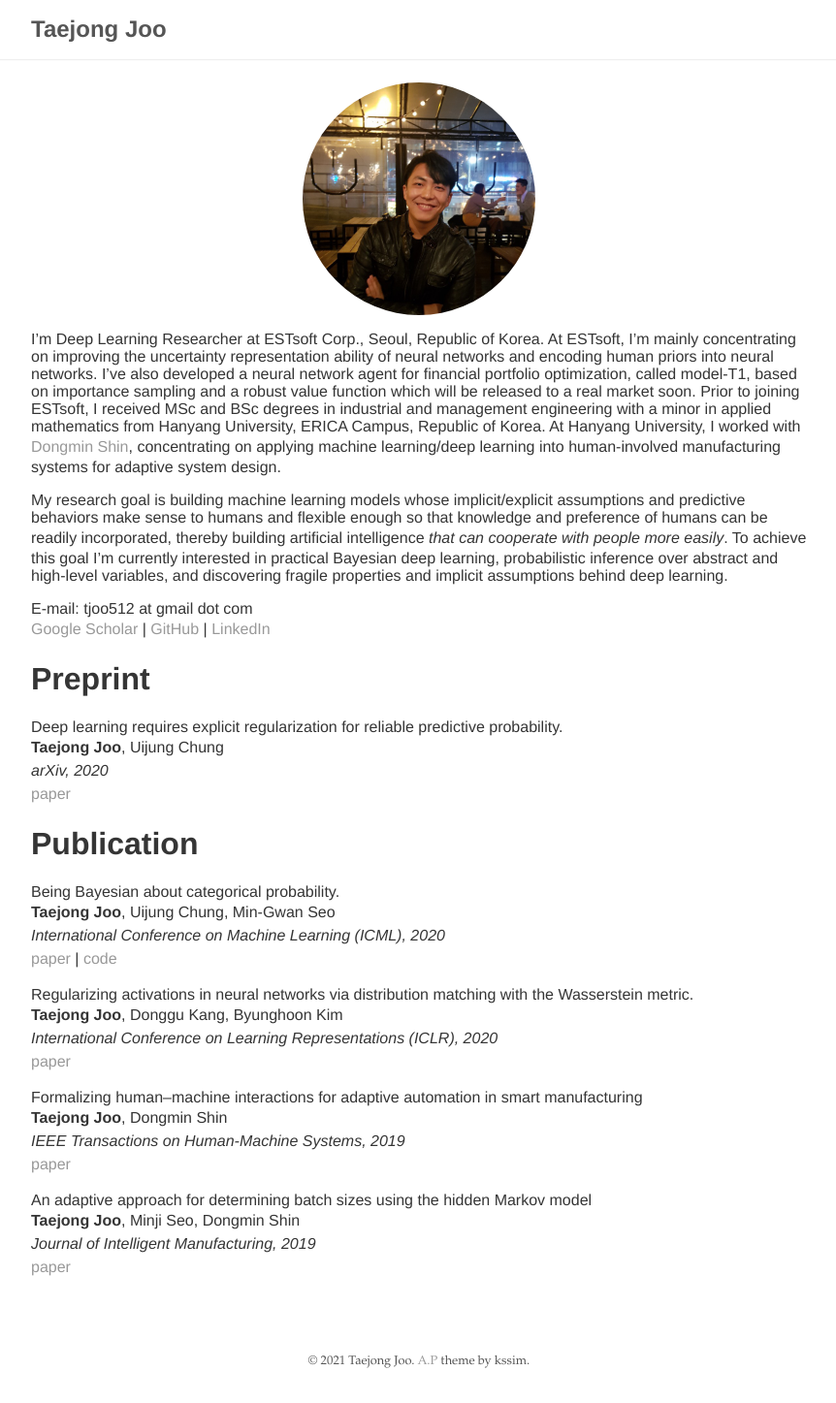
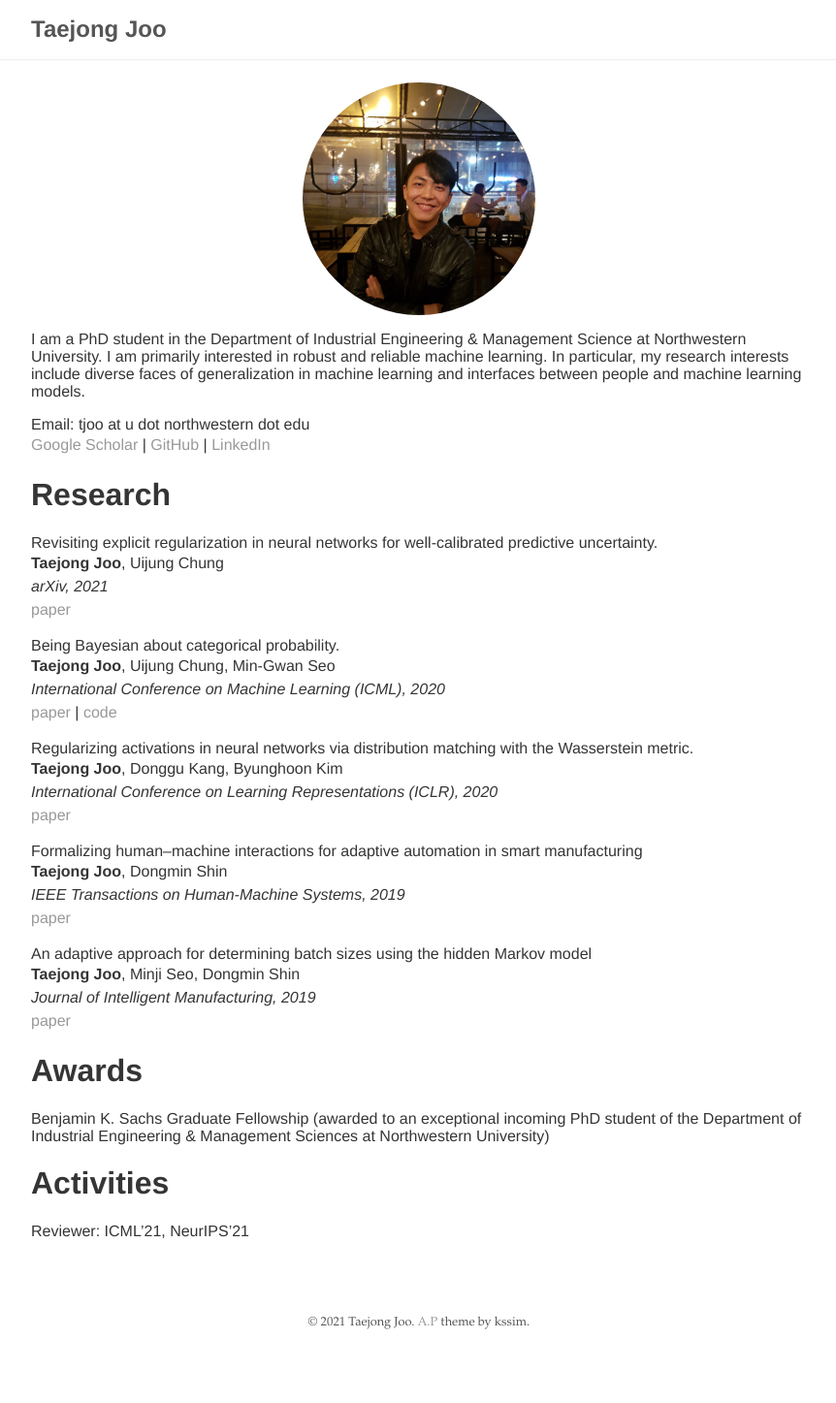
Before and after one commit to tjoo512/tjoo512.github.io, a Jekyll site: the page built from index.md, in a window 1280 px wide. Shown: the whole page at 97% size, without its empty margins (208-1070 px from the left). Built offline with Jekyll 4.4.1, drawn with Linux system fonts in a browser that asks for light colours; after the commit the page ends 1407 px from its top, so only the background shows below that.

Commit message:
simplifying bio

```diff
--- a/index.md
+++ b/index.md
@@ -2,27 +2,19 @@
 layout: about
 ---
 
-I’m Deep Learning Researcher at ESTsoft Corp., Seoul, Republic of Korea. At ESTsoft, I’m mainly concentrating on improving the uncertainty representation ability of neural networks and encoding human priors into neural networks. I’ve also developed a neural network agent for financial portfolio optimization, called model-T1, based on importance sampling and a robust value function which will be released to a real market soon.
-Prior to joining ESTsoft, I received MSc and BSc degrees in industrial and management engineering with a minor in applied mathematics from Hanyang University, ERICA Campus, Republic of Korea. At Hanyang University, I worked with [Dongmin Shin](https://interact.hanyang.ac.kr/), concentrating on applying machine learning/deep learning into human-involved manufacturing systems for adaptive system design.
-
-My research goal is building machine learning models whose implicit/explicit assumptions and predictive behaviors make sense to humans and flexible enough so that knowledge and preference of humans can be readily incorporated, thereby building artificial intelligence *that can cooperate with people more easily*.
-To achieve this goal I'm currently interested in practical Bayesian deep learning, probabilistic inference over abstract and high-level variables, and discovering fragile properties and implicit assumptions behind deep learning.
+I am a PhD student in the Department of Industrial Engineering & Management Science at Northwestern University. I am primarily interested in robust and reliable machine learning. In particular, my research interests include diverse faces of generalization in machine learning and interfaces between people and machine learning models.
 
 
-
-E-mail: tjoo512 at gmail dot com
+Email: tjoo at u dot northwestern dot edu \
 [Google Scholar](https://scholar.google.com/citations?user=ESo1UqMAAAAJ&hl=ko) \| [GitHub](https://github.com/tjoo512) \| [LinkedIn](https://www.linkedin.com/in/taejong-joo-aa6298a5/)
 
 
-# Preprint
+# Research
 
-Deep learning requires explicit regularization for reliable predictive probability.  \
+Revisiting explicit regularization in neural networks for well-calibrated predictive uncertainty. \
 __Taejong Joo__, Uijung Chung \
-*arXiv, 2020*
+*arXiv, 2021*
 [paper](https://arxiv.org/abs/2006.06399)
-
-
-# Publication
 
 Being Bayesian about categorical probability.  \
 __Taejong Joo__, Uijung Chung, Min-Gwan Seo \
@@ -45,3 +37,12 @@ An adaptive approach for determining batch sizes using the hidden Markov model \
 __Taejong Joo__, Minji Seo, Dongmin Shin \
 *Journal of Intelligent Manufacturing, 2019*
 [paper](https://link.springer.com/article/10.1007/s10845-017-1297-3)
+
+
+# Awards
+
+Benjamin K. Sachs Graduate Fellowship (awarded to an exceptional incoming PhD student of the Department of Industrial Engineering & Management Sciences at Northwestern University)
+
+# Activities
+
+Reviewer: ICML’21, NeurIPS’21
```
